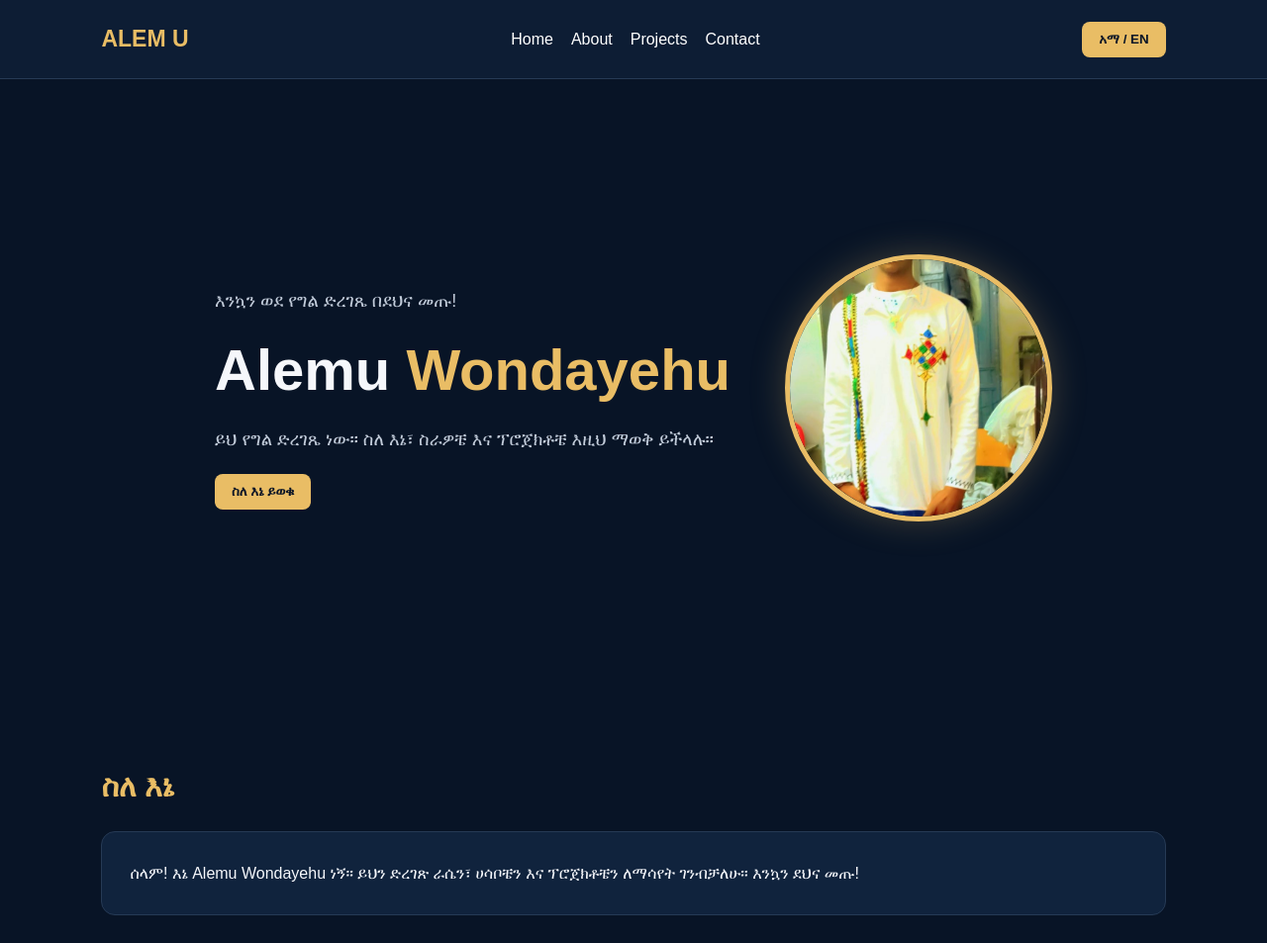
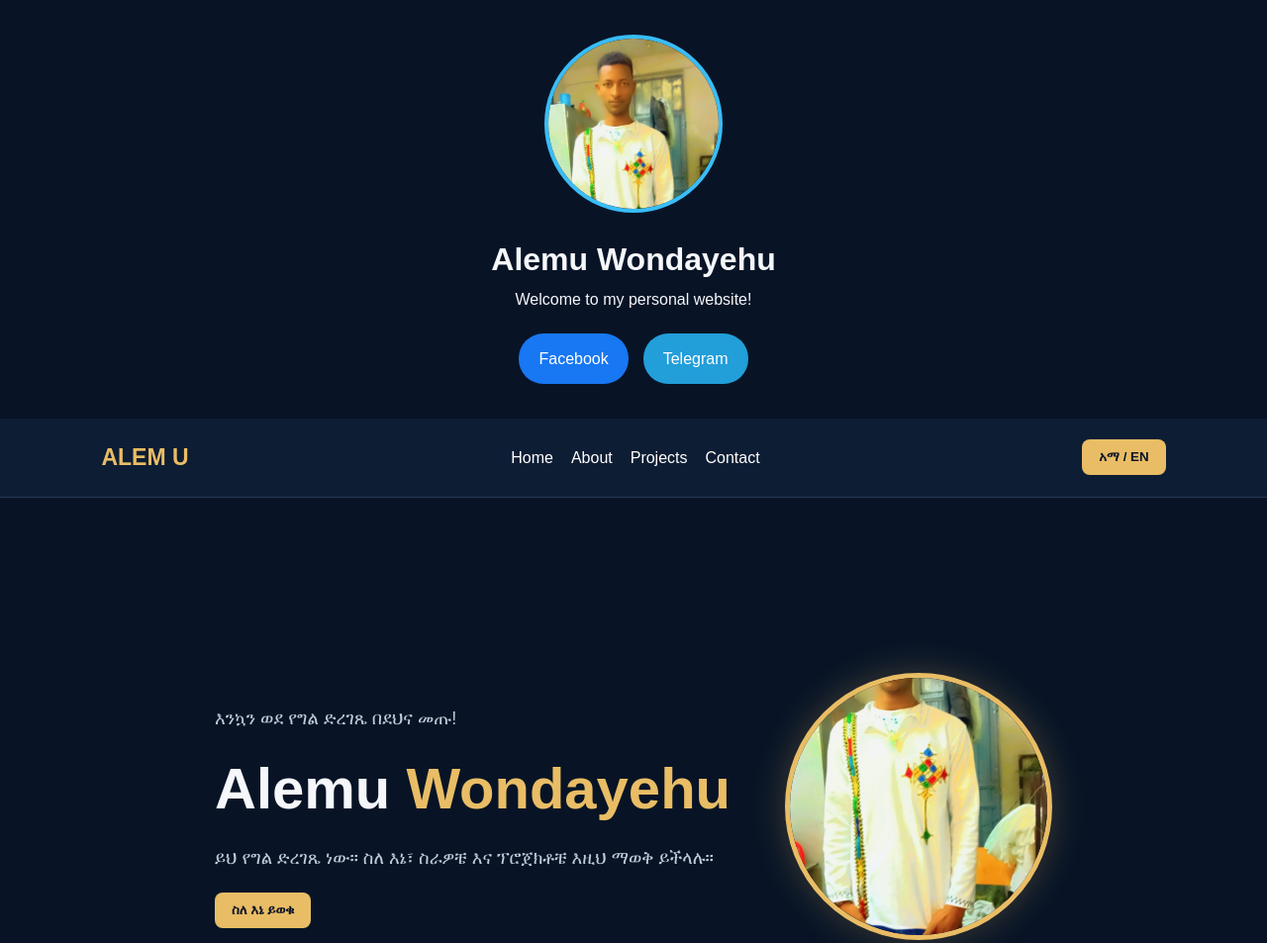
Before and after one commit to wondayehualemu-dev/Alemu-u-project, a plain HTML site: page index.html in a window 1280 px wide. Shown: the top 953 px of the page at 99% size. Drawn offline with Linux system fonts and the light colour scheme.

Commit message:
Update index.html

```diff
--- a/index.html
+++ b/index.html
@@ -79,6 +79,54 @@
 </head>
 <body>
 
+<div class="profile">
+  <img
+    src="https://raw.githubusercontent.com/wondayehualemu-dev/Alemu-u-project/main/alex.jpg"
+    alt="Alemu Wondayehu"
+    class="profile-photo"
+  >
+  <h1>Alemu Wondayehu</h1>
+  <p>Welcome to my personal website!</p>
+
+  <div class="social-links">
+    <a href="https://facebook.com/Alemuwon" target="_blank">Facebook</a>
+    <a href="https://t.me/Alemuwon" target="_blank">Telegram</a>
+  </div>
+</div>
+
+<style>
+.profile {
+  text-align: center;
+  padding: 35px 15px;
+}
+.profile-photo {
+  width: 180px;
+  height: 180px;
+  object-fit: cover;
+  object-position: center top;
+  border-radius: 50%;
+  border: 4px solid #38bdf8;
+  display: block;
+  margin: 0 auto 20px;
+}
+.social-links {
+  display: flex;
+  justify-content: center;
+  gap: 15px;
+  margin-top: 20px;
+}
+.social-links a {
+  background: #1877f2;
+  color: white;
+  padding: 12px 20px;
+  border-radius: 25px;
+  text-decoration: none;
+}
+.social-links a:last-child {
+  background: #229ed9;
+}
+</style>
+
 <header>
   <div class="logo">ALEM U</div>
   <nav>
```
